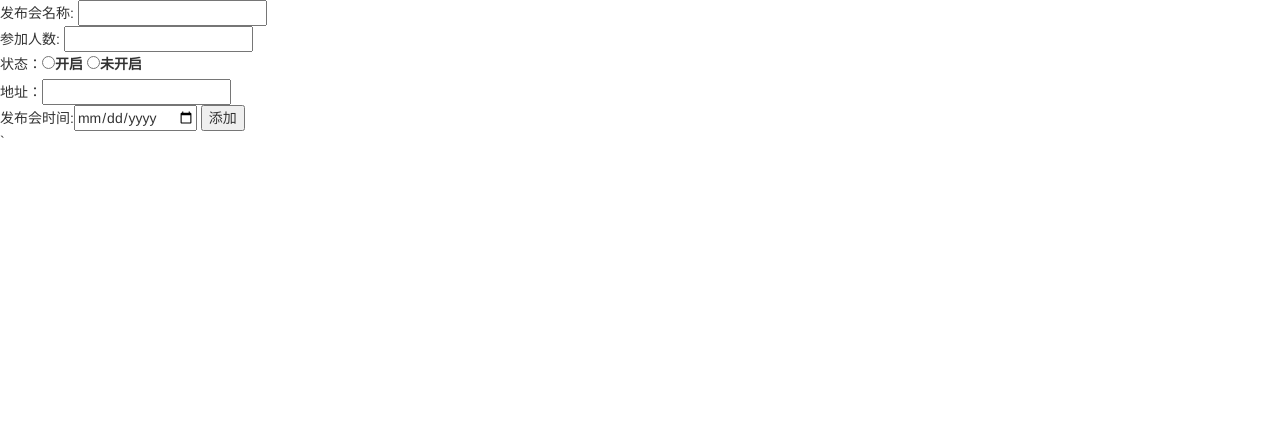
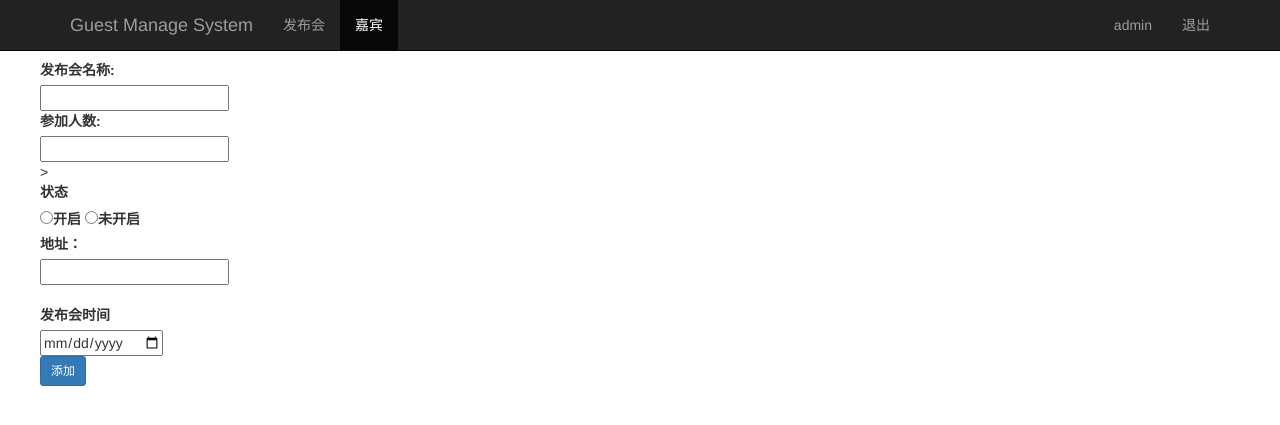
Before and after one commit to zhaohuiren/guest, a Django app: page /add_event/ in a window 1280 px wide. Shown: the top 425 px of the page. Run offline with Django 3.2, Linux system fonts and the light colour scheme; a user stored in the database is signed in; some libraries are stand-ins or nearby versions.

```diff
--- a/sign/templates/add_event.html
+++ b/sign/templates/add_event.html
@@ -9,22 +9,58 @@
     <title>Guest Manage</title>
 
 <body role="document">
-
+    <!--导航栏 -->
+    <nav class="navbar navbar-inverse navbar-fixed-top">
+        <div class="container">
+            <div class="navbar-header">
+                <a class="navbar-brand" href="/event_manage/">Guest Manage System</a>
+            </div>
+            <div id="navbar" class="collapse navbar-collapse">
+                <ur class="nav navbar-nav">
+                    <li ><a href="/event_manage/">发布会</a></li>
+                    <li class="active"><a href="#">嘉宾</a></li>
+                </ur>
+                <ur class="nav navbar-nav navbar-right">
+                    <li><a href="#">{{user}}</a></li>
+                    <li>  <a href="/logout/">退出</a> </li>
+                </ur>
+            </div>
+        </div>
+    </nav>
+<div style="padding-top: 60px;padding-left: 40px">
 <form method="post" action="/add_event_action/">
 
-    发布会名称: <input type="text" name="name"> <br>
-    参加人数: <input type="text" name="limit"> <br>
-    状态：<label><input name="status" type="radio" value="1" />开启 </label>
-            <label><input name="status" type="radio" value="2" />未开启 </label><br>
-    地址：<input type="text" name="address"> <br>
+    <div class="form-group.from-control">
+        <label >发布会名称:</label><br>
+        <input class="form-group.from-control" type="text" name="name"> <br>
+       <label>参加人数: </label><br>
+        <input type="text" name="limit"> <br>
+    </div>>
 
-    发布会时间:<input type="date" name="start_time">
-
-   <button id="btn" type="submit">添加</button>
+    <div>
+        <label >状态</label><br>
+        <label><input name="status" type="radio" value="1" />开启 </label>
+        <label><input name="status" type="radio" value="2" />未开启 </label><br>
+    </div>
+    <div class="form-group.from-control">
+        <label>地址：</label><br>
+        <input type="text" name="address"> <br>
+    </div>
+    <div class="form-group.from-control"><br>
+              <label>发布会时间</label><br>
+        <input type="date" name="start_time"><br>
+    </div>
+   <button class="btn btn-primary btn-sm"id="btn" type="submit">添加</button>
       {% csrf_token %}
     {{error}}<br>
 
+
+
 </form>
 
+
+
+    </div>
 </body>
-</html> `
+
+</html>
```
Also changed, not shown: sign/templates/register.html (added, +10 -0 lines).
